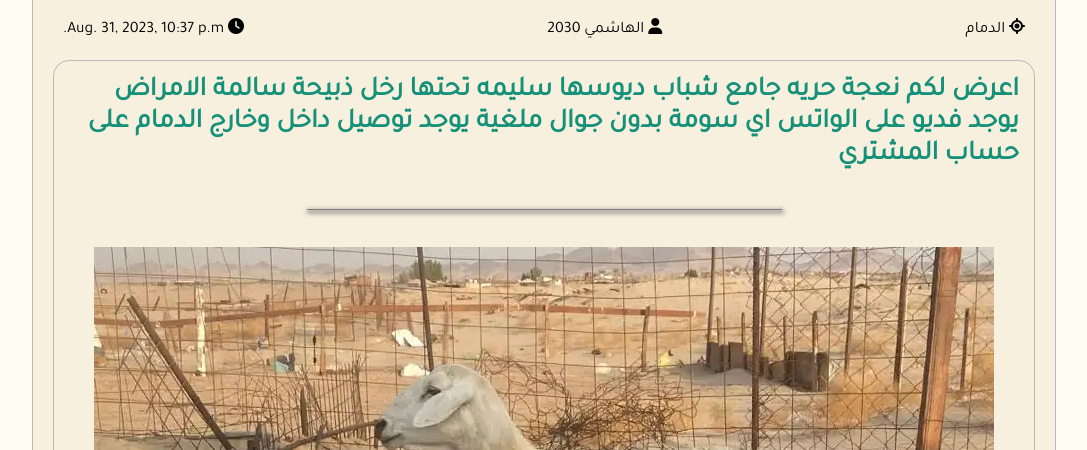
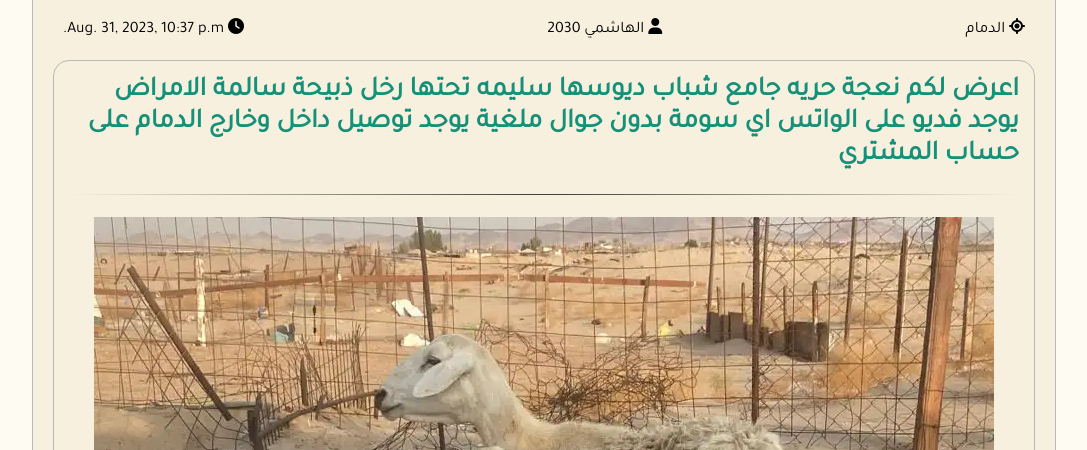
Before and after one commit to ali-alhashim/MARAH.COM.SA, a Django app: page /post/detail/1 in a window 1280 px wide. Shown: the part 322-772 px from the top of the page, without its empty margins (96-1183 px from the left). Run offline with Django 4.2, Linux system fonts and the light colour scheme; data comes from the database, SQL or seed files in the repository; both versions use the stored data as it was after the commit; some libraries are stand-ins or nearby versions.

Commit message:
edit delete

```diff
--- a/post_app/views.py
+++ b/post_app/views.py
@@ -149,12 +149,16 @@ def Post_Complaints_Create(request):
         post_id = request.POST.get('post_id')
         message = request.POST.get('message')
         thePost = Post.objects.get(pk=post_id)
-        newComplain = Post_Complaints(
-                                       user = request.user,
-                                       post = thePost,
-                                       subject = subject,
-                                       message = message
-                                     )
-        newComplain.save()
-        messages.success(request, 'تم إستلام البلاغ شكراً')
-        return redirect('post.detail', pk=post_id)
+        if request.user.is_authenticated:
+            newComplain = Post_Complaints(
+                                        user = request.user,
+                                        post = thePost,
+                                        subject = subject,
+                                        message = message
+                                        )
+            newComplain.save()
+            messages.success(request, 'تم إستلام البلاغ شكراً')
+            return redirect('post.detail', pk=post_id)
+        else:
+            messages.error(request,'يجب عليك تسجيل الدخول أولاً')
+            return redirect('login')
--- a/static/css/style.css
+++ b/static/css/style.css
@@ -16,6 +16,12 @@
     background: var(--dark-primary);
     width: 100%;
     gap: 1rem;
+}
+
+.slim-line{
+    border: 0;
+    height: 1px;
+    background-image: linear-gradient(to right, rgba(0, 0, 0, 0), rgba(0, 0, 0, 0.75), rgba(0, 0, 0, 0));
 }
 
 .message-body{
@@ -526,17 +532,6 @@ footer
     gap: 1rem;
 }
 
-hr{
-    border: none;
-    height: 1px;
-    width: 50%;
-    background: #7e7e7e;
-    margin: auto;
-    align-self: center;
-    margin-top: 15px;
-    margin-bottom: 15px;
-    box-shadow: #707070 1px 2px 5px 1px;
-}
 
 .message-table{
     width: 100%;
--- a/templates/Post/detail.html
+++ b/templates/Post/detail.html
@@ -40,7 +40,7 @@
            </p>
 
            <br/>
-           <hr>
+           <hr class="slim-line">
            <br/>
 
            <div class="post-photos">
--- a/templates/base.html
+++ b/templates/base.html
@@ -157,6 +157,7 @@
                 القريب
                 <i class="fa fa-map"></i>
             </a>
+            <input type="hidden" value="all" name="Sub_Category">
         </form>
         </div>
 
@@ -172,7 +173,7 @@
     <div class="Categories">
 
         {%for category in categories%}
-       <a href="{%url 'post.search'%}?category={{category.id}}&searchKey=&location=all">
+       <a href="{%url 'post.search'%}?category={{category.id}}&searchKey=&location=all&SubCategory=all">
        {{category.name}}
        </a>
        {%endfor%}
@@ -231,7 +232,7 @@
             <ul>
                 <li>
                     <i class="fa fa-user"></i>
-                    <a href="#"> التسجيل  </a>
+                    <a href="{%url 'register.new.user'%}"> التسجيل  </a>
                 </li>
                 <li>
                     <i class="fa fa-money-bill-transfer"></i>
```
Also changed, not shown: MARAH/views.py (+16 -2 lines), templates/Marah/home.html (+7 -0 lines), templates/Marah/search.html (+7 -1 lines), templates/User/MyFavorite/list.html (+11 -0 lines), db.sqlite3.
